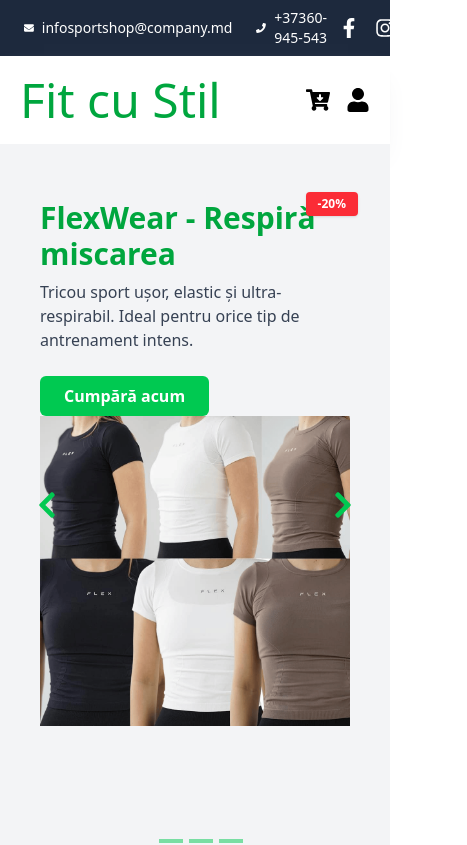
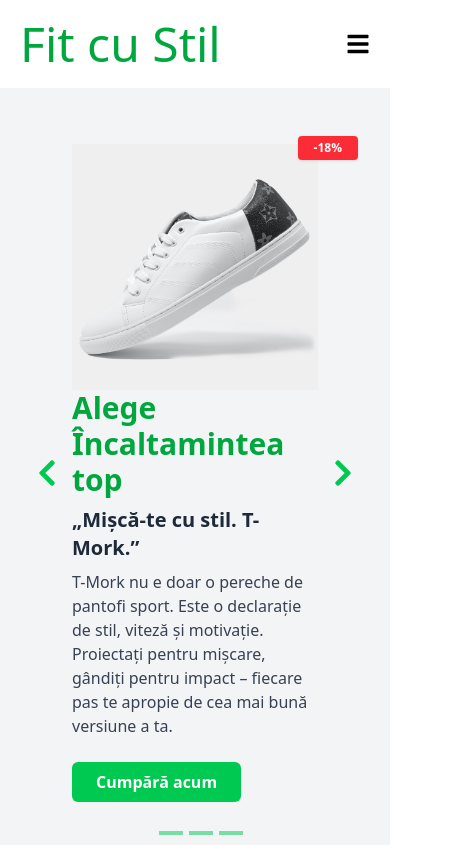
Before and after one commit to ITSulik/sportshop, a React (Vite) app: page / in a window 390 px wide. Shown: the top 845 px of the page, 467 px wide, since content can reach past the window. Built offline with nearby package versions, Linux system fonts and the light colour scheme.

Commit message:
Commit 3

```diff
--- a/src/components/Contacts/Contact.tsx
+++ b/src/components/Contacts/Contact.tsx
@@ -36,7 +36,7 @@
 
     return (
         <div className="bg-white">
-            <div className="bg-gray-100 py-10">
+            <div className="bg-gray-100 px-5 py-10">
                 <div className="mx-auto text-center">
                     <h1 className="mb-4 text-5xl font-light">Pagina de Contact</h1>
                     <p className="text-gray-700">
--- a/src/components/Contacts/Form.tsx
+++ b/src/components/Contacts/Form.tsx
@@ -1,6 +1,6 @@
 function Form() {
     return (
-        <div className="bg-white py-10">
+        <div className="bg-white p-10">
             <form className="mx-auto max-w-3xl space-y-6">
                 <div className="grid grid-cols-1 gap-6 md:grid-cols-2">
                     <div>
--- a/src/components/HomePage/Banners.tsx
+++ b/src/components/HomePage/Banners.tsx
@@ -24,8 +24,8 @@
         speed: 800,
         slidesToShow: 1,
         slidesToScroll: 1,
-        autoplay: true,
-        autoplaySpeed: 5000,
+        // autoplay: true,
+        // autoplaySpeed: 5000,
         nextArrow: <Arrow direction="right" />,
         prevArrow: <Arrow direction="left" />,
         customPaging: () => (
@@ -64,15 +64,16 @@
         <div className="relative w-full bg-gray-100 px-4 py-8">
             <Slider {...settings}>
                 {slides.map((slide, index) => (
-                    <div key={index} className="relative w-full">
-                        {/* Discount în colțul dreapta sus al slide-ului */}
-                        <span className="absolute top-4 right-4 z-20 rounded bg-red-500 px-3 py-1 text-xs font-semibold text-white shadow">
+                    <div key={index} className="relative w-full px-4">
+                        {/* Discount */}
+                        <span className="absolute top-4 right-4 z-20 rounded bg-red-500 px-4 py-1 text-xs font-semibold text-white shadow">
                             {slide.discount}
                         </span>
 
-                        <div className="mx-auto flex max-w-7xl flex-col items-center justify-between p-6 lg:flex-row">
+                        {/* Slide content */}
+                        <div className="mx-auto flex max-w-5xl flex-col-reverse items-center justify-between p-6 md:flex-row">
                             {/* Text */}
-                            <div className="text-left lg:w-1/2">
+                            <div className="px-4 text-left lg:w-1/2">
                                 <h1 className="mb-2 text-3xl font-bold text-green-600">{slide.title}</h1>
                                 {slide.subtitle && (
                                     <h3 className="mb-2 text-xl font-semibold text-gray-800">{slide.subtitle}</h3>
@@ -87,8 +88,8 @@
                             </div>
 
                             {/* Imagine */}
-                            <div className="lg:w-1/2">
-                                <img src={slide.image} alt={slide.title} className="h-auto w-full object-contain" />
+                            <div className="px-4 sm:w-1/5 md:w-1/3 lg:w-1/2">
+                                <img src={slide.image} alt={slide.title} className="h-auto w-full" />
                             </div>
                         </div>
                     </div>
--- a/src/components/NavBar_Footer_Search/MainNav.tsx
+++ b/src/components/NavBar_Footer_Search/MainNav.tsx
@@ -1,10 +1,11 @@
 import { useState } from "react";
 import SearchModal from "./Search";
-import { FaSearch, FaCartArrowDown, FaUser } from "react-icons/fa";
+import { FaSearch, FaCartArrowDown, FaUser, FaBars, FaTimes } from "react-icons/fa";
 import { Link } from "react-router-dom";
 
 function MainNav() {
     const [isSearchOpen, setIsSearchOpen] = useState(false);
+    const [isMenuOpen, setIsMenuOpen] = useState(false); // State for hamburger menu
 
     return (
         <>
@@ -14,7 +15,8 @@
                         Fit cu Stil
                     </Link>
 
-                    <ul className="hidden space-x-30 text-2xl font-light md:flex">
+                    {/* Desktop Menu */}
+                    <ul className="hidden space-x-10 text-2xl font-light lg:flex">
                         <li>
                             <Link to="/" className="transition hover:text-green-500">
                                 Acasă
@@ -37,12 +39,20 @@
                         </li>
                     </ul>
 
-                    <div className="flex space-x-4">
-                        <button
-                            onClick={() => setIsSearchOpen(true)}
-                            className="hidden text-xl lg:inline"
-                            aria-label="Search"
-                        >
+                    {/* Mobile Hamburger Icon */}
+                    <div className="flex items-center lg:hidden">
+                        <button onClick={() => setIsMenuOpen(!isMenuOpen)} aria-label="Toggle menu">
+                            {isMenuOpen ? (
+                                <FaTimes className="h-6 w-6 text-black" />
+                            ) : (
+                                <FaBars className="h-6 w-6 text-black" />
+                            )}
+                        </button>
+                    </div>
+
+                    {/* Icons (Search, Cart, User) - These are now included in the mobile menu */}
+                    <div className="hidden space-x-4 lg:flex">
+                        <button onClick={() => setIsSearchOpen(true)} className="text-xl" aria-label="Search">
                             <FaSearch className="h-6 w-6 cursor-pointer" />
                         </button>
 
@@ -56,6 +66,50 @@
                     </div>
                 </div>
             </nav>
+
+            {/* Mobile Menu (now including icons) */}
+            {isMenuOpen && (
+                <ul
+                    className={`top-30 left-0 z-1000 flex w-full transform flex-col items-center space-y-5 bg-white py-5 text-2xl font-light transition-all duration-300 ease-in-out lg:hidden ${isMenuOpen ? "translate-y-0 opacity-100" : "pointer-events-none translate-y-10 opacity-0"}`}
+                >
+                    <li>
+                        <Link to="/" className="transition hover:text-green-500">
+                            Acasă
+                        </Link>
+                    </li>
+                    <li>
+                        <Link to="#" className="transition hover:text-green-500">
+                            Despre noi
+                        </Link>
+                    </li>
+                    <li>
+                        <Link to="#" className="transition hover:text-green-500">
+                            Shop
+                        </Link>
+                    </li>
+                    <li>
+                        <Link to="/contact" className="transition hover:text-green-500">
+                            Contact
+                        </Link>
+                    </li>
+
+                    {/* Icons in Mobile Menu */}
+                    <li className="flex space-x-4">
+                        <button onClick={() => setIsSearchOpen(true)} className="text-xl" aria-label="Search">
+                            <FaSearch className="h-6 w-6 cursor-pointer" />
+                        </button>
+
+                        <a href="#">
+                            <FaCartArrowDown className="h-6 w-6 text-black" />
+                        </a>
+
+                        <a href="#">
+                            <FaUser className="h-6 w-6 text-black" />
+                        </a>
+                    </li>
+                </ul>
+            )}
+
             <SearchModal isOpen={isSearchOpen} onClose={() => setIsSearchOpen(false)} />
         </>
     );
--- a/src/components/NavBar_Footer_Search/TopNav.tsx
+++ b/src/components/NavBar_Footer_Search/TopNav.tsx
@@ -2,7 +2,7 @@
 
 function TopNav() {
     return (
-        <div className="flex justify-center bg-slate-800 py-2 text-sm text-white lg:block">
+        <div className="hidden justify-center bg-slate-800 py-2 text-sm text-white lg:flex">
             <div className="container mx-auto flex items-center justify-between px-4">
                 <div className="flex items-center space-x-4 text-white">
                     <FaEnvelope className="mx-2 h-4 w-4" />
```
